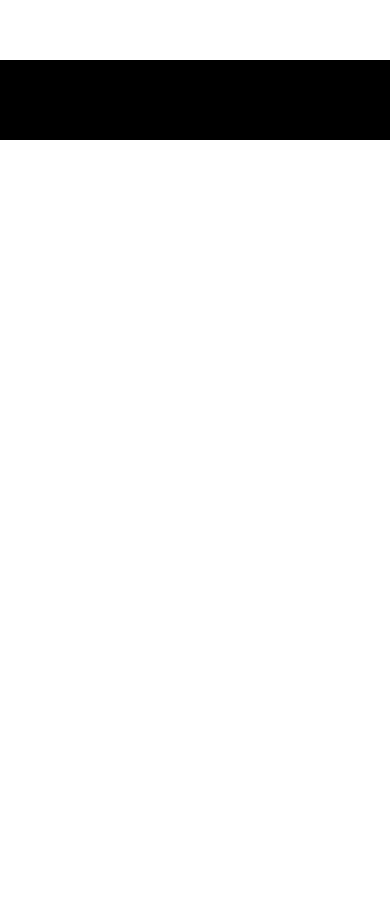
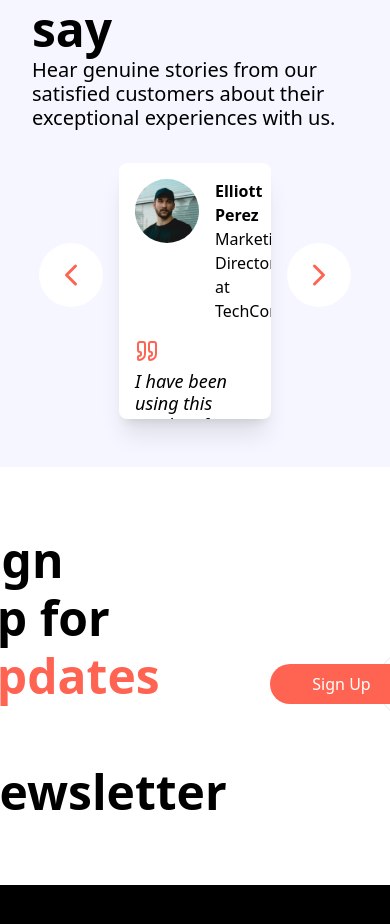
Before and after one commit to elperez750/Nike, a React (Vite) app: page / in a window 390 px wide. Shown: the part 7660-8584 px from the top of the page. Before the commit the page ends 7800 px from the top, so only its background shows below. Built offline with nearby package versions, Linux system fonts and the light colour scheme; a web font is replaced by a local one.

Commit message:
Finished the testimonial section and the subscribe section. It still needs to be made responsive

```diff
--- a/package.json
+++ b/package.json
@@ -10,6 +10,7 @@
     "preview": "vite preview"
   },
   "dependencies": {
+    "lucide-react": "^0.447.0",
     "react": "^18.3.1",
     "react-dom": "^18.3.1"
   },
--- /dev/null
+++ b/src/components/Arrow.jsx
@@ -0,0 +1,18 @@
+import React from "react";
+import { ChevronLeft, ChevronRight } from "lucide-react";
+
+const Arrow = ({ direction, onClick }) => {
+  return (
+    <div className="flex justify-center items-center">
+      <button className="m-4 flex rounded-full bg-white w-16 h-16 justify-center items-center hover:bg-gray-200" onClick={onClick}>
+        {direction === "left" ? (
+          <ChevronLeft className="text-coral-red" size={36} />
+        ) : (
+          <ChevronRight className="text-coral-red" size={36} />
+        )}
+      </button>
+    </div>
+  );
+};
+
+export default Arrow;
--- /dev/null
+++ b/src/components/TestimonialCard.jsx
@@ -0,0 +1,83 @@
+import React, { useState } from "react";
+import { customer1, customer2 } from "../assets/images";
+import { Quote, Star } from "lucide-react";
+import Arrow from "./Arrow";
+
+const TestimonialCard = () => {
+  const [testimonialIndex, setTestimonialIndex] = useState(0);
+
+  const customers = [
+    {
+      name: "Elliott Perez",
+      icon: customer1,
+      position: "Marketing Director at TechCorp",
+      testimonial:
+        "I have been using this product for the past 6 months and I have never been happier. It has helped me increase my productivity and has made my life so much easier. I would highly recommend this product to anyone who is looking for a reliable solution.",
+    },
+    {
+      name: "Megan Ford",
+      icon: customer2,
+      position: "CEO of Ford Enterprises",
+      testimonial:
+        "I have been using this product for the past 6 months and I have never been happier. It has helped me increase my productivity and has made my life so much easier. I would highly recommend this product to anyone who is looking for a reliable",
+    },
+    {
+      name: "Jowan Taylor",
+      icon: customer2,
+      position: "CEO of Google",
+      testimonial:
+        "I have been using this product for the past 6 months and I have never been happier. It has helped me increase my productivity and has made my life so much easier. I would highly recommend this product to anyone who is looking for a reliable solution.",
+    },
+  ];
+
+  const handleNext = () => {
+    setTestimonialIndex((prev) => (prev + 1) % customers.length);
+  }
+
+  const handlePrev = () => {
+    setTestimonialIndex((prev) => (prev - 1 + customers.length) % customers.length);
+  }
+
+  return (
+    <div className="flex items-center justify-center">
+      <Arrow direction="left" onClick={handlePrev} />
+
+      <div className="shadow-xl w-1/2 h-64 bg-white mt-8 rounded-lg overflow-hidden">
+        <div className="transition-opacity duration-300 ease-in-out">
+          <div className="flex ml-4 mt-4">
+            <img
+              src={customers[testimonialIndex].icon}
+              alt="customer"
+              className="w-16 h-16 rounded-full"
+            />
+            <div className="flex flex-col justify-center ml-4">
+              <h1 className="font-bold">{customers[testimonialIndex].name}</h1>
+              <p className="font-light">{customers[testimonialIndex].position}</p>
+            </div>
+          </div>
+
+          <div className="flex flex-col p-4">
+            <Quote className="text-coral-red mb-2" size={24} />
+            <p className="font-light text-lg italic">
+              {customers[testimonialIndex].testimonial}
+            </p>
+            <div className="flex mt-2">
+              {[...Array(5)].map((_, index) => (
+                <Star
+                  key={index}
+                  className="text-yellow-400"
+                  fill="currentColor"
+                  size={24}
+                />
+              ))}
+            </div>
+          </div>
+        </div>
+      </div>
+
+      <Arrow direction="right" onClick={handleNext}/>
+    </div>
+  );
+};
+
+export default TestimonialCard;
--- a/src/sections/CustomerReviews.jsx
+++ b/src/sections/CustomerReviews.jsx
@@ -1,9 +1,13 @@
 import React from 'react'
+import TestimonialCard from '../components/TestimonialCard'
 
 const CustomerReviews = () => {
   return (
-    <div>
+    <div className="flex flex-col justify-center items-center">
+      <h1 className="font-bold text-4xl">What our <span className="text-coral-red">Customers</span> say</h1>
+      <p className="text-xl font-light">Hear genuine stories from our satisfied customers about their exceptional experiences with us. </p>
 
+      <TestimonialCard />
     </div>
   )
 }
--- a/src/sections/Subscribe.jsx
+++ b/src/sections/Subscribe.jsx
@@ -2,8 +2,20 @@
 
 const Subscribe = () => {
   return (
-    <div>
+    <div className="flex justify-center items-center space-x-64">
+      <div className='flex flex-col w-1/2'>
+        <h1 className="text-4xl font-semibold">Sign Up for <span className="text-coral-red">Updates</span> & Newsletter</h1>
+      </div>
 
+      <div className="flex items-center relative w- mt-4 justify-end w-1/2">
+        <input type="text" placeholder="subscribe@nike.com" className="border border-gray-200 text-lg rounded-full w-full h-16 p-6" />
+
+       <div className="absolute p-4">
+
+       <button className=" bg-coral-red text-white p-2 rounded-full w-36 items-center justify-end">Sign Up</button>
+
+       </div>
+      </div>
     </div>
   )
 }
```
Also changed, not shown: 1 other file (tests, documents, lock files or other folders).
